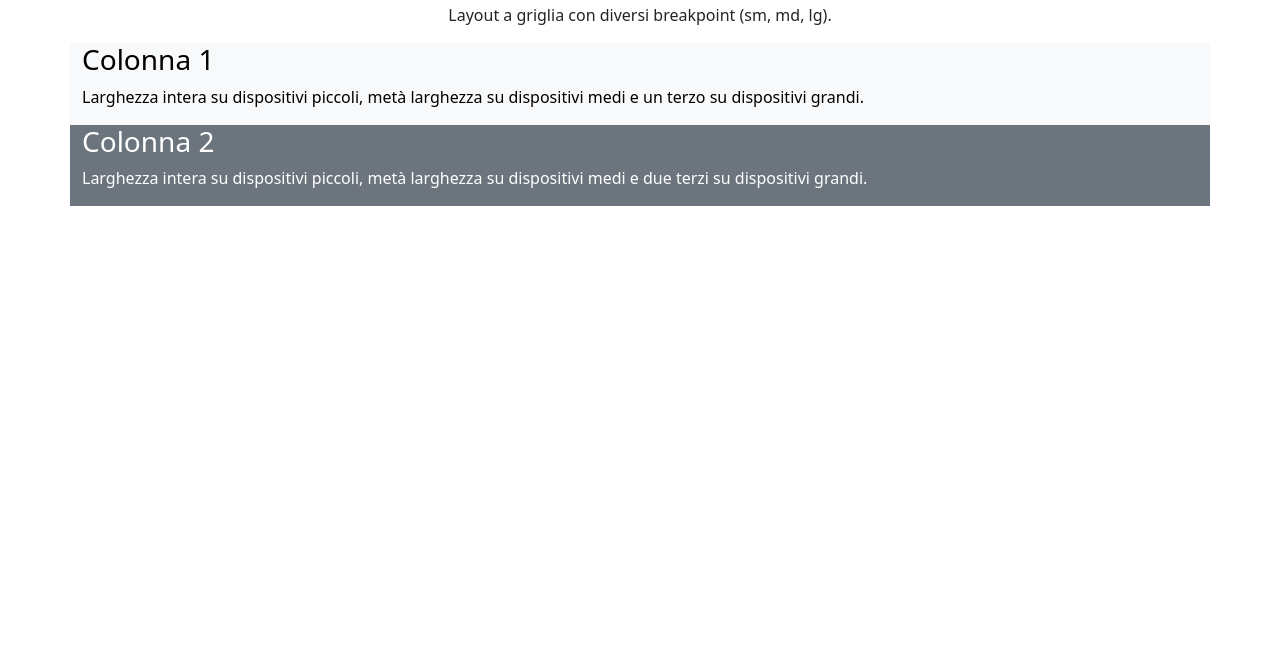
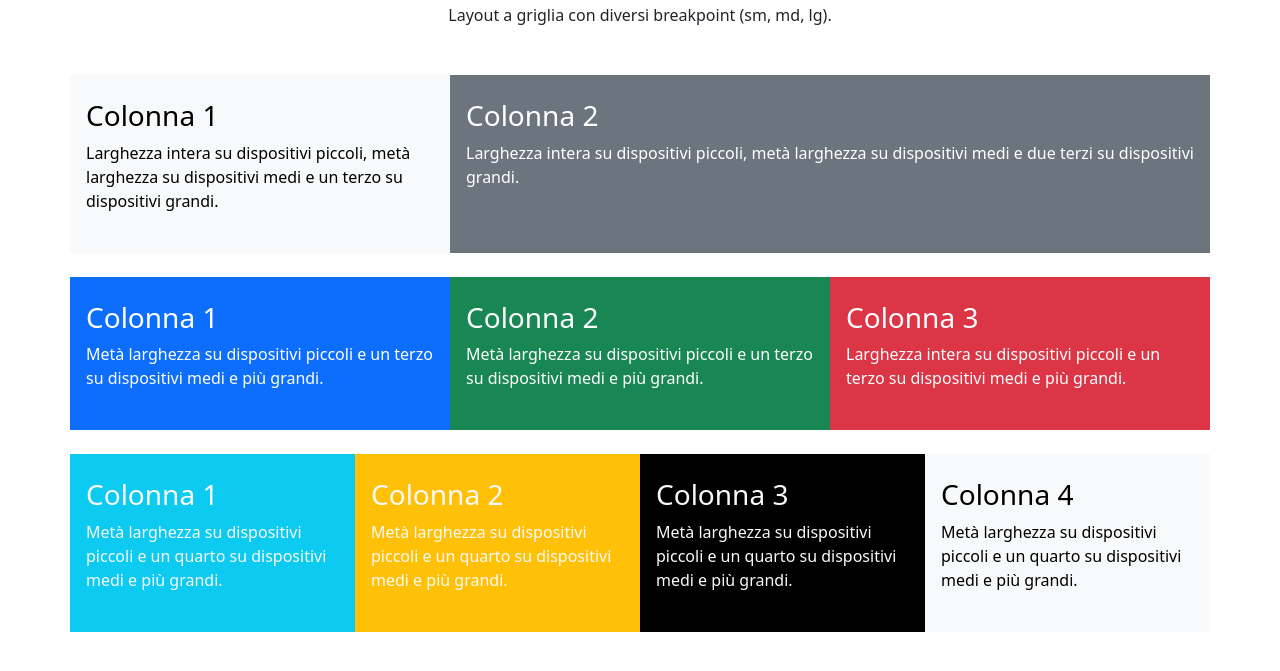
Before and after one commit to oninotna/htmlcss-bootstrap-layout, a plain HTML site: page index.html in a window 1280 px wide. Shown: the part 101-772 px from the top of the page. Drawn offline with nearby package versions, Linux system fonts and the light colour scheme.

Commit message:
added others two row with relative columns and also added color style

```diff
--- a/index.html
+++ b/index.html
@@ -17,19 +17,51 @@
 </head>
 
 <body>
-    <div class="text-center mt-5">
+    <div class="text-center my-5">
       <h1>Bootsrap 5 Responsive Grid</h1>
       <p>Layout a griglia con diversi breakpoint (sm, md, lg).</p>
     </div>
     <div class="container">
-        <div class="row">
-            <div class="col-12 text-bg-light">
+        <div class="row mb-4">
+            <div class="col-12 col-md-6 col-lg-4 text-bg-light px-3 py-4">
                 <h3>Colonna 1</h3>
                 <p>Larghezza intera su dispositivi piccoli, metà larghezza su dispositivi medi e un terzo su dispositivi grandi.</p>
             </div>
-            <div class="col-12 text-bg-secondary">
+            <div class="col-12 col-md-6 col-lg-8 text-bg-secondary px-3 py-4">
                 <h3>Colonna 2</h3>
                 <p>Larghezza intera su dispositivi piccoli, metà larghezza su dispositivi medi e due terzi su dispositivi grandi.</p>
+            </div>
+        </div>
+        <div class="row mb-4">
+            <div class="col-6 col-md-4 text-bg-primary px-3 py-4">
+                <h3>Colonna 1</h3>
+                <p>Metà larghezza su dispositivi piccoli e un terzo su dispositivi medi e più grandi.</p>
+            </div>
+            <div class="col-6 col-md-4 text-bg-success px-3 py-4">
+                <h3>Colonna 2</h3>
+                <p>Metà larghezza su dispositivi piccoli e un terzo su dispositivi medi e più grandi.</p>
+            </div>
+            <div class="col-12 col-md-4 text-bg-danger px-3 py-4">
+                <h3>Colonna 3</h3>
+                <p>Larghezza intera su dispositivi piccoli e un terzo su dispositivi medi e più grandi.</p>
+            </div>
+        </div>
+        <div class="row">
+            <div class="col-6 col-md-3 bg-info text-light px-3 py-4">
+                <h3>Colonna 1</h3>
+                <p>Metà larghezza su dispositivi piccoli e un quarto su dispositivi medi e più grandi.</p>
+            </div>
+            <div class="col-6 col-md-3 bg-warning text-light px-3 py-4">
+                <h3>Colonna 2</h3>
+                <p>Metà larghezza su dispositivi piccoli e un quarto su dispositivi medi e più grandi.</p>
+            </div>
+            <div class="col-6 col-md-3 bg-black text-light px-3 py-4">
+                <h3>Colonna 3</h3>
+                <p>Metà larghezza su dispositivi piccoli e un quarto su dispositivi medi e più grandi.</p>
+            </div>
+            <div class="col-6 col-md-3 text-bg-light px-3 py-4">
+                <h3>Colonna 4</h3>
+                <p>Metà larghezza su dispositivi piccoli e un quarto su dispositivi medi e più grandi.</p>
             </div>
         </div>
     </div>
```
